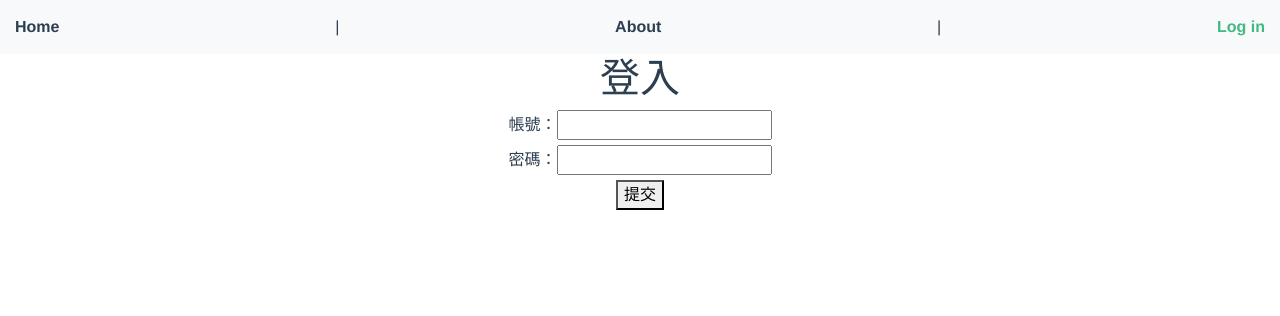
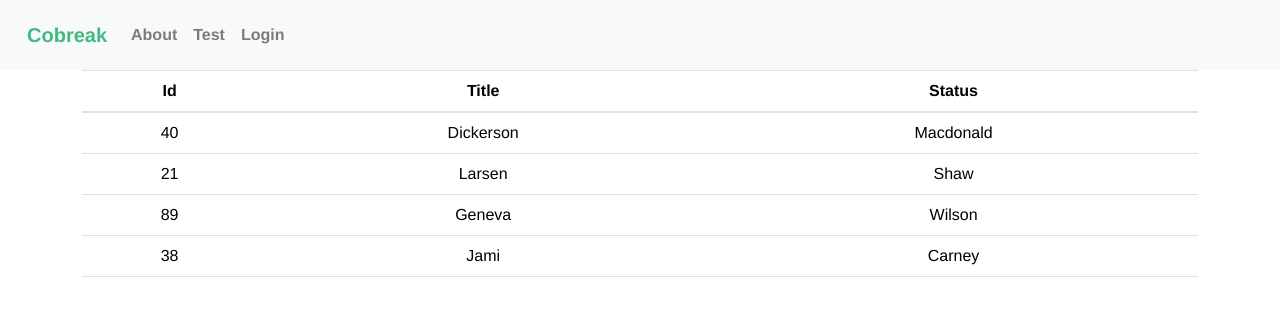
Before and after one commit to ryan2156/onlineJudge, a Vue app in the folder frontend/: page / in a window 1280 px wide. Before the commit this address led to /login. Shown: the top 316 px of the page. Built offline with nearby package versions, Linux system fonts and the light colour scheme.

Commit message:
doing_HomeView

```diff
--- a/frontend/src/api/login.js
+++ b/frontend/src/api/login.js
@@ -36,7 +36,7 @@ async function authToken(token){
         token: token
     }
     const res = await axios.post(url, data)
-    if(res.status){
+    if(!res.status){
         result.status = "jwt verify success"
         result.token = res.data.token
         result.Account = res.data.account
--- a/frontend/src/components/NavBar.vue
+++ b/frontend/src/components/NavBar.vue
@@ -15,15 +15,43 @@
 </style>
 
 <template>
+  <nav class="navbar navbar-expand-lg navbar-light bg-light">
     <div class="container-fluid">
+      <ul class="navbar-nav">
+        <router-link to="/" class="navbar-brand">Cobreak</router-link>
+        <button
+          class="navbar-toggler"
+          type="button"
+          data-bs-toggle="collapse"
+          data-bs-target="#navbarNav"
+          aria-controls="navbarNav"
+          aria-expanded="false"
+          aria-label="Toggle navigation"
+        >
+          <span class="navbar-toggler-icon"></span>
+        </button>
+        <div class="collapse navbar-collapse" id="navbarNav">
+          <ul class="navbar-nav">
+            <li class="nav-item">
+              <router-link to="/about" class="nav-link">About</router-link>
+            </li>
+            <li class="nav-item">
+              <router-link to="/test" class="nav-link">Test</router-link>
+            </li>
+            <li class="nav-item">
+              <router-link to="/login" class="nav-link">Login</router-link>
+            </li>
+          </ul>
+        </div>
+      </ul>
+      <!--左側項-->
+      <!-- <ul class="navbar-nav ms-auto list-unstyled">
 
+      </ul> -->
     </div>
-    <nav class="navbar navbar-light bg-light">
-        <router-link to="/">Home</router-link> |
-        <router-link to="/about">About</router-link> |
-        <router-link to="/login">Log in</router-link>
-    </nav>
+  </nav>
 </template>
+
 
 <script>
     export default{
--- /dev/null
+++ b/frontend/src/components/QuesList.vue
@@ -0,0 +1,39 @@
+<template>
+    <div>
+        <table class="table">
+            <thead>
+                <tr>
+                    <th scope="col">Id</th>
+                    <th scope="col">Title</th>
+                    <th scope="col">Status</th>
+                </tr>
+            </thead>
+            <tbody>
+                <tr v-for="(item, index) in ques" :key="index">
+                    <td>{{ item.id }}</td>
+                    <td>{{ item.title }}</td>
+                    <td>{{ item.last_name }}</td>
+                </tr>
+            </tbody>
+
+        </table>
+    </div>
+</template>
+
+<script>
+    export default{
+        name: 'QuesList',
+        data(){
+            return{
+                ques: [
+                    { id: 40, title: 'Dickerson', last_name: 'Macdonald' },
+                    { id: 21, title: 'Larsen', last_name: 'Shaw' },
+                    { id: 89, title: 'Geneva', last_name: 'Wilson' },
+                    { id: 38, title: 'Jami', last_name: 'Carney' }
+                ]
+            }
+
+        }
+    }
+
+</script>
--- a/frontend/src/router/index.js
+++ b/frontend/src/router/index.js
@@ -1,15 +1,16 @@
 import { createRouter, createWebHistory } from 'vue-router'
 import HomeView from '../views/HomeView.vue'
-import Loginview from '../views/LoginView.vue'
+import LoginView from "../views/LoginView.vue"
+import TestView from '../views/TestView.vue'
 
 const routes = [
   {
     path: '/',
     name: 'home',
     component: HomeView,
-    meta: {
-      needLogin: true // 是否已登入
-    }
+    // meta: {
+    //   needLogin: true
+    // }
   },
   {
     path: '/about',
@@ -17,12 +18,17 @@ const routes = [
     // route level code-splitting
     // this generates a separate chunk (about.[hash].js) for this route
     // which is lazy-loaded when the route is visited.
-    component: () => import('../views/AboutView.vue')
+    component: () => import(/* webpackChunkName: "about" */ '../views/AboutView.vue')
   },
   {
     path: '/login',
     name: 'login',
-    component: Loginview
+    component: LoginView
+  },
+  {
+    path: '/test',
+    name: 'test',
+    component: TestView
   }
 ]
 
--- a/frontend/src/views/HomeView.vue
+++ b/frontend/src/views/HomeView.vue
@@ -1,18 +1,17 @@
 <template>
-  <div class="home">
-    <img alt="Vue logo" src="../assets/logo.png">
-    <HelloWorld msg="Welcome to Your Vue.js App"/>
+  <div class="container-md">
+    <QuesList></QuesList>
   </div>
 </template>
 
 <script>
 // @ is an alias to /src
-import HelloWorld from '@/components/HelloWorld.vue'
+import QuesList from '@/components/QuesList.vue'
 
 export default {
   name: 'HomeView',
   components: {
-    HelloWorld,
+    QuesList,
 }
 }
 </script>
--- /dev/null
+++ b/frontend/src/views/TestView.vue
@@ -0,0 +1,41 @@
+<template>
+    <nav class="navbar navbar-expand-lg navbar-light bg-light">
+      <div class="container-fluid">
+        <a class="navbar-brand" href="#">Navbar</a>
+        <button
+          class="navbar-toggler"
+          type="button"
+          data-bs-toggle="collapse"
+          data-bs-target="#navbarNav"
+          aria-controls="navbarNav"
+          aria-expanded="false"
+          aria-label="Toggle navigation"
+        >
+          <span class="navbar-toggler-icon"></span>
+        </button>
+        <div class="collapse navbar-collapse" id="navbarNav">
+          <ul class="navbar-nav">
+            <li class="nav-item">
+              <a class="nav-link active" aria-current="page" href="#">Home</a>
+            </li>
+            <li class="nav-item">
+              <a class="nav-link" href="#">Features</a>
+            </li>
+            <li class="nav-item">
+              <a class="nav-link" href="#">Pricing</a>
+            </li>
+            <li class="nav-item">
+              <a class="nav-link disabled" href="#" tabindex="-1" aria-disabled="true">Disabled</a>
+            </li>
+          </ul>
+        </div>
+      </div>
+    </nav>
+</template>
+
+<script>
+    export default{
+        name: "TestView"
+    }
+
+</script>
```
Also changed, not shown: frontend/src/main.js (+6 -3 lines), 1 other file (tests, documents, lock files or other folders).
